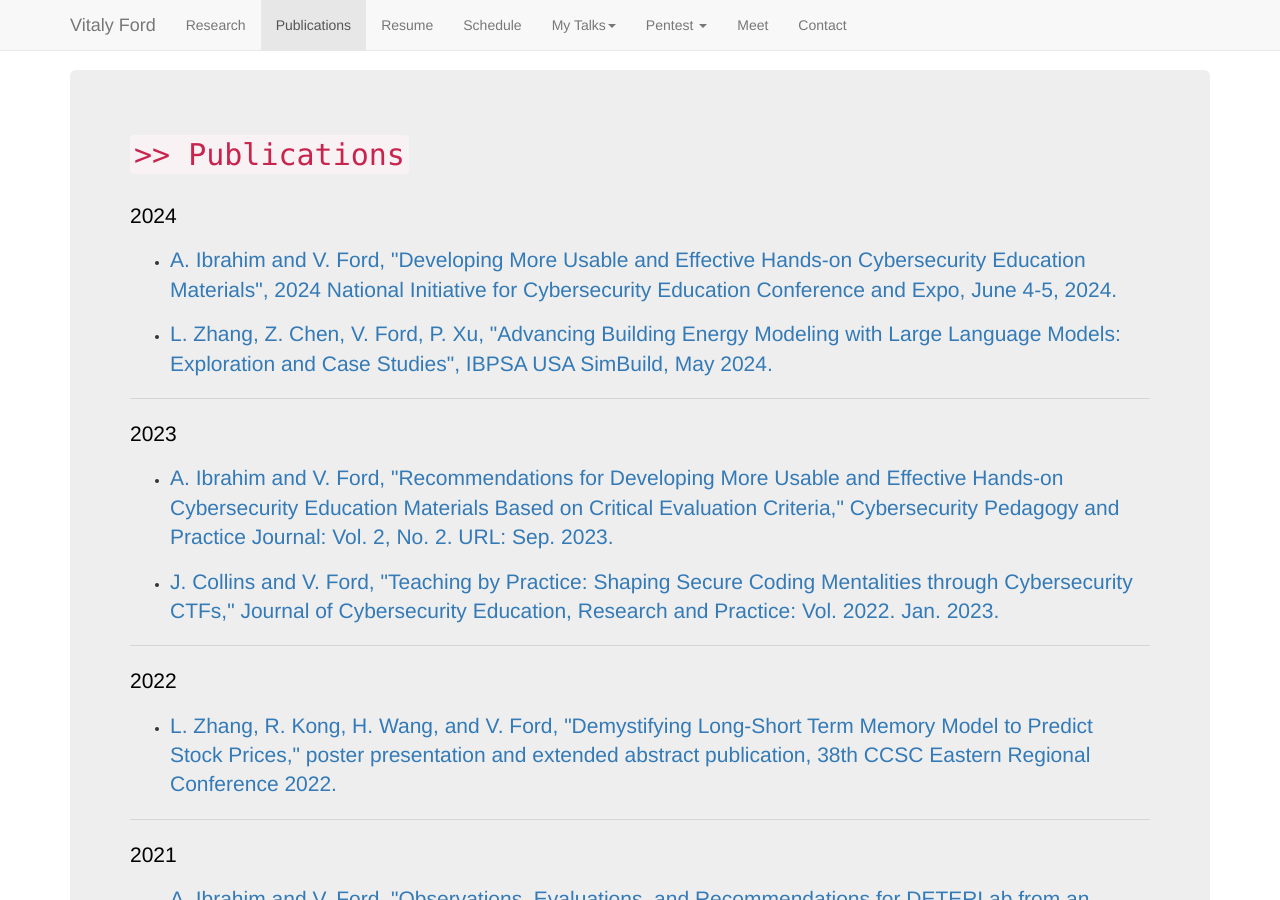
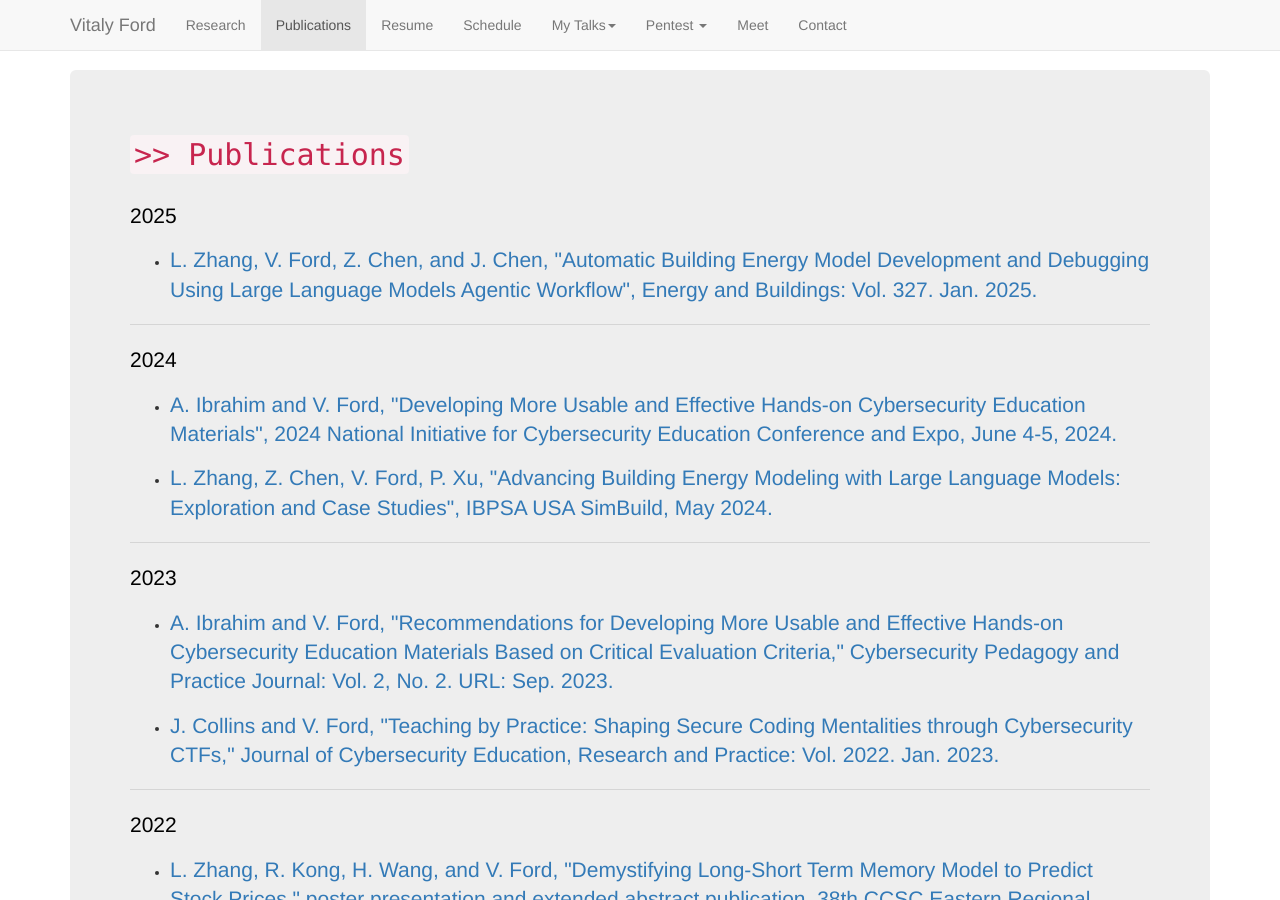
Before and after one commit to vitalyford/vitalyford.github.io, a Jekyll site: the page built from publications.html, in a window 1280 px wide and 900 px high. Built offline with Jekyll 4.4.1, drawn with Linux system fonts in a browser that asks for light colours; nearby versions of some CDN libraries.

Commit message:
Add 2025 pub

```diff
--- a/_data/pubs.yml
+++ b/_data/pubs.yml
@@ -1,3 +1,8 @@
+- year: 2025
+  papers:
+    - name: "L. Zhang, V. Ford, Z. Chen, and J. Chen, \"Automatic Building Energy Model Development and Debugging Using Large Language Models Agentic Workflow\", Energy and Buildings: Vol. 327. Jan. 2025."
+      url: "/papers/Automatic Building Energy Model Development and Debugging.pdf"
+
 - year: 2024
   papers:
     - name: "A. Ibrahim and V. Ford, \"Developing More Usable and Effective Hands-on Cybersecurity Education Materials\", 2024 National Initiative for Cybersecurity Education Conference and Expo, June 4-5, 2024."
```
Also changed, not shown: 1 other file.
